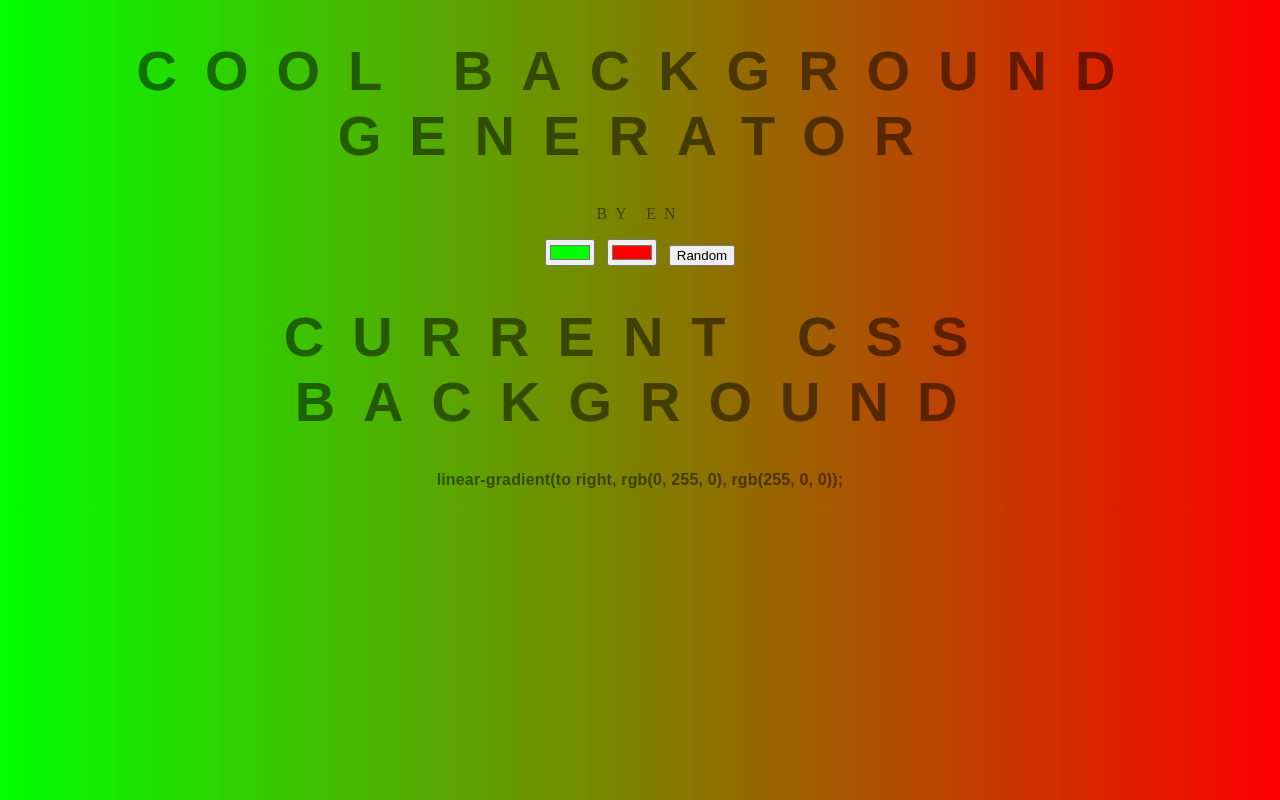
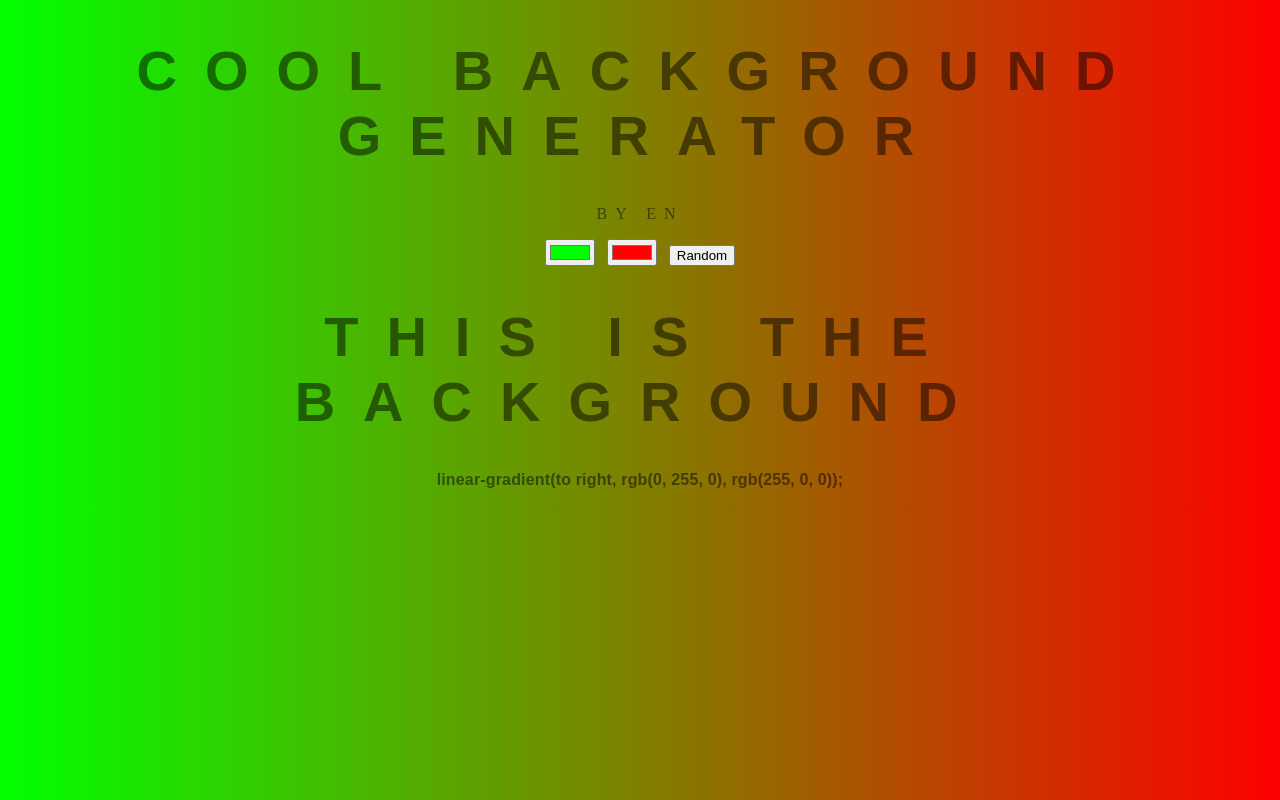
Before and after one commit to nabilsabar/background-generator, a plain HTML site: page index.html in a window 1280 px wide. Drawn offline with Linux system fonts and the light colour scheme.

Commit message:
changing text

```diff
--- a/index.html
+++ b/index.html
@@ -16,7 +16,7 @@
   <button id="randomButton">Random</button>
 
 
-  <h1>Current CSS Background</h1>
+  <h1>This is the background</h1>
   <h3></h3>
 
   <script type="text/javascript" src="script.js"></script>
```
